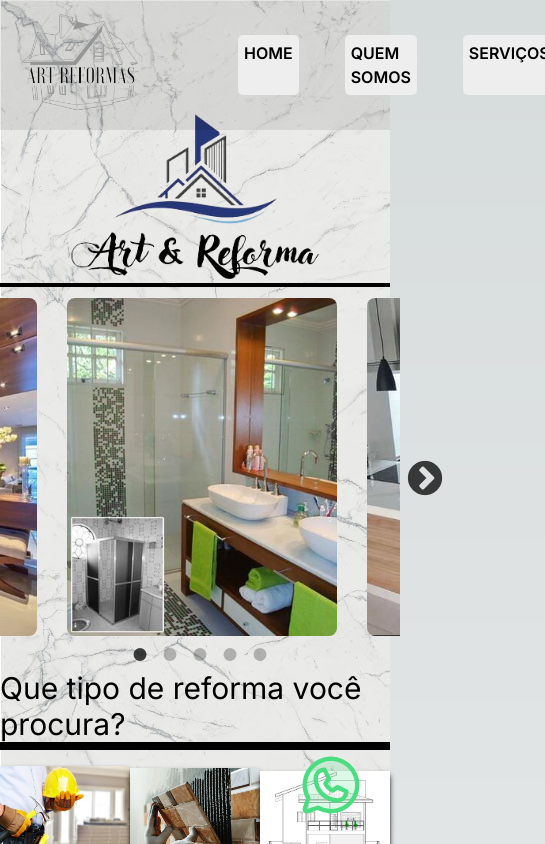
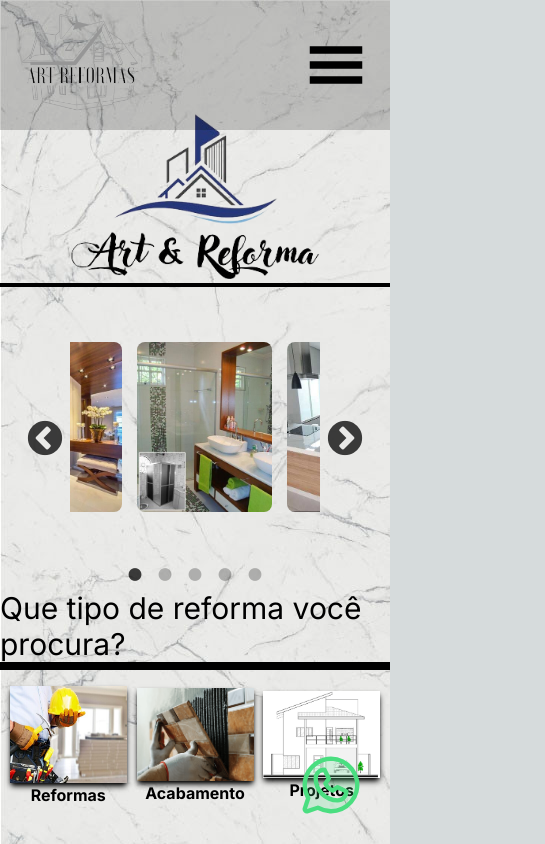
Before and after one commit to Caiqu3wav/artreformarct, a Next.js app: page / in a window 390 px wide. Shown: the top 844 px of the page, 545 px wide, since content can reach past the window. Built offline with nearby package versions, Linux system fonts and the light colour scheme.

Commit message:
responsivo

```diff
--- a/package.json
+++ b/package.json
@@ -12,6 +12,7 @@
     "next": "14.1.0",
     "react": "^18.2.0",
     "react-dom": "^18",
+    "react-icons": "^5.0.1",
     "react-slick": "^0.30.2",
     "slick-carousel": "^1.8.1"
   },
--- a/src/app/components/about/About.jsx
+++ b/src/app/components/about/About.jsx
@@ -4,9 +4,9 @@ import "./About.css"
 
 export default function About() {
     return(
-        <div className="about-cont gap-3 flex w-full flex-col items-center justify-center">
+        <div id="sobre" className="about-cont gap-3 flex w-full flex-col items-center justify-center">
             <h1 className="text-4xl font-semibold text-black">QUEM SOMOS?</h1>
-            <Image src={ArtRefLogo} alt="lo0go da empresa" className="w-[540px] rounded-md"/>
+            <Image src={ArtRefLogo} alt="lo0go da empresa" className="w-[540px] rounded-md midtw1:w-[480px] midtwo3:w-[70%]"/>
             <p className="text-black text-2xl flex flex-col gap-0 font-semibold"><span className="text-3xl">SOMOS UMA EMPRESA ESPECIALIZADA EM:</span>
 <span className="text-center self-center">PIAS/LAVATÓRIOS <br />
 NICHOS <br />
--- a/src/app/components/carousel/Carousel.css
+++ b/src/app/components/carousel/Carousel.css
@@ -1,12 +1,33 @@
 .carousel-container {
     width: 400px;
-    max-width: 800px; /* Defina o tamanho máximo desejado */
-    margin: 0 auto; /* Centralize o carousel */
+    max-width: 800px;
+    margin: 0 auto;
     max-height: 400px;
   }
 
+  @media screen and (max-width: 505px) {
+    .slick-slider{
+      width: 300px !important;
+      height: 260px !important;
+    }
+
+    .carousel-container{
+      width: 300px;
+    }
+  }
+
+  @media screen and (max-width: 394px) {
+    .slick-slider{
+      width: 250px !important;
+    }
+
+    .carousel-container{
+      width: 250px;
+    }
+  }
+
   .slick-slider {
-    width: 400px; /* Garanta que o carousel ocupe 100% da largura do contêiner */
+    width: 400px;
     height: 340px;
     display: flex;
     align-items: center;
--- a/src/app/components/footer/Footer.css
+++ b/src/app/components/footer/Footer.css
@@ -1,3 +1,20 @@
 footer{
     background: linear-gradient(rgb(107, 107, 107), rgb(54, 50, 50));
 }
+
+@media screen and (max-width: 811px) {
+
+.p_infos1{
+   font-size: 12px;
+}
+
+}
+
+@media screen and (max-width: 753px) {
+
+    .p_infos2{
+       font-size: 12px;
+       margin-left: 0;
+    }
+
+    }
--- a/src/app/components/header/Header.css
+++ b/src/app/components/header/Header.css
@@ -1,5 +1,5 @@
 .header{
-background-color: rgba(0, 0, 0, 0.082);
+background-color: rgba(0, 0, 0, 0.192);
 z-index: 900;
 }
 
--- a/src/app/components/header/Header.jsx
+++ b/src/app/components/header/Header.jsx
@@ -5,7 +5,7 @@ import "./Header.css"
 
 export default function Header(){
     return(
-        <header className="header flex items-center fixed w-full h-[130px]">
+        <header className="header flex items-center majorfour1:justify-between fixed w-full h-[130px]">
         <Image src={ArtRLogo} alt="logo art & reforma" className="w-[160px]"/>
         <Navbar/>
         </header>
--- a/src/app/components/hero/Hero.jsx
+++ b/src/app/components/hero/Hero.jsx
@@ -18,16 +18,16 @@ export default function Hero() {
                 <h1 className="text-black text-3xl">Que tipo de reforma você procura?</h1>
                 <hr className=" border-solid border-y-4 border-black w-full" />
                 <div className="flex w-full justify-evenly mt-4">
-                    <div className="flex flex-col items-center justify-center text-center">
-                    <Image src={HeroImage1} alt="pedreiro" className="w-[170px] shadow-md shadow-black"/>
+                    <div className="flex flex-col items-center justify-center text-center midtw1:w-[30%]">
+                    <Image src={HeroImage1} alt="pedreiro" className="w-[170px] shadow-md shadow-black midtw1:w-[100%]"/>
                     <p className="text-black font-bold">Reformas</p>
                     </div>
-                    <div className="flex flex-col items-center justify-center text-center">
-                    <Image src={HeroImage2} alt="acabamento" className="w-[170px] shadow-md shadow-black"/>
+                    <div className="flex flex-col items-center justify-center text-center midtw1:w-[30%]">
+                    <Image src={HeroImage2} alt="acabamento" className="w-[170px] shadow-md shadow-black midtw1:w-[100%]"/>
                     <p className="text-black font-bold">Acabamento</p>
                     </div>
-                    <div className="flex flex-col items-center justify-center text-center">
-                    <Image src={HeroImage3} alt="planta de casa" className="w-[170px] shadow-md shadow-black"/>
+                    <div className="flex flex-col items-center justify-center text-center midtw1:w-[30%]">
+                    <Image src={HeroImage3} alt="planta de casa" className="w-[170px] shadow-md shadow-black midtw1:w-[100%]"/>
                     <p className="text-black font-bold">Projetos</p>
                     </div>
                 </div>
--- /dev/null
+++ b/src/app/components/navbar/Navbar.css
@@ -0,0 +1,3 @@
+aside{
+    background-color: rgb(226, 226, 226);
+}
--- a/src/app/components/navbar/Navbar.jsx
+++ b/src/app/components/navbar/Navbar.jsx
@@ -1,14 +1,92 @@
-
+'use client';
+import { GiHamburgerMenu } from "react-icons/gi";
+import Link from "next/link";
+import { useState, useEffect } from "react";
+import "./Navbar.css"
 
 export default function Navbar() {
+const [isActive, setIsActive] = useState(false);
+
+    const sideList = [
+        {
+            title: 'HOME',
+            path: '/',
+        },
+        {
+            title: 'QUEM SOMOS',
+            path: '#sobre',
+        },
+        {
+            title: 'SERVIÇOS',
+            path: '#servicos',
+        },
+        {
+            title: 'ORÇAMENTO',
+            path: '#orcamento',
+        }
+    ];
+
+    const toggleMenu = () => {
+        setIsActive(!isActive);
+    }
+
+    useEffect(() => {
+        const handleEscKeyPress = (e) => {
+            if (e.keycode === 27 && isActive) {
+                setIsActive(false);
+            }
+        };
+
+        if (isActive) {
+            document.body.style.setProperty("overflow", "hidden");
+        }else {
+            document.body.style.setProperty("overflow", "auto");
+        }
+
+        document.addEventListener("keydown", handleEscKeyPress);
+
+        return () => {
+            document.removeEventListener("keydown", handleEscKeyPress);
+        };
+    }, [isActive]);
+
     return(
-        <nav className="ml-[20%]">
-            <ul className="flex gap-4 text-black font-semibold">
-            <li className="nav_items"><a href="#home">HOME</a></li>
+        <nav className="ml-[20%] major1:ml-[12%] majorthree:ml-[6%] majorthree1:ml-[2%]">
+            <ul className="flex gap-4 text-black font-semibold majorfour:gap-0 majorfour1:hidden">
+            <li className="nav_items"><a href="/">HOME</a></li>
             <li className="nav_items"><a href="#sobre">QUEM SOMOS</a></li>
             <li className="nav_items"><a href="#servicos">SERVIÇOS</a></li>
-            <li className="nav_items"><a href="#">ORÇAMENTOS</a></li>
+            <li className="nav_items"><a href="#orcamento">ORÇAMENTOS</a></li>
             </ul>
+            <button aria-label="Open Menu" onClick={toggleMenu} className="hidden mr-6
+             majorfour1:block">
+                <GiHamburgerMenu size={60} className="" style={{ color: 'black' }} />
+</button>
+
+                {isActive && (
+        <div className="z-10 fixed inset-0 transition-opacity">
+          <div
+            onClick={() => setIsActive(false)}
+            className="absolute inset-0 bg-black opacity-50"
+            tabIndex="0"
+          ></div>
+        </div>
+      )}
+
+      <aside
+        className={`transform top-0 left-0 w-64 lowtwo2:w-44 lowthreetwo:w-36 text-blue-600 font-extrabold fixed h-full overflow-auto ease-in-out transition-all duration-300 z-30 ${
+          isActive ? "translate-x-0" : "-translate-x-full"
+        }`}
+      >
+
+         {sideList.map(({ title, path }, index) => (
+    <Link href={path} key={index}>
+        <span className="flex items-center p-4 hover:bg-blue-600 hover:text-orange-400">
+          <span className="border-b-4 border-t-rose-200">{title}</span>
+        </span>
+    </Link>
+  ))}
+      </aside>
         </nav>
     )
 }
--- a/tailwind.config.ts
+++ b/tailwind.config.ts
@@ -7,6 +7,40 @@ const config: Config = {
     "./src/app/**/*.{js,ts,jsx,tsx,mdx}",
   ],
   theme: {
+    screens:{
+      'major': {'max': '1260px'},
+      'major1': {'max': '1240px'},
+      'majortwo': {'max': '1235px'},
+      'majortwomin': {'min': '1235px'},
+      'majortwo1': {'max': '1148px'},
+      'majortwo1-2': {'max': '1048px'},
+      'majortwo2': {'max': '1122px'},
+      'majortwo3': {'max': '1034px'},
+      'majortwo4': {'max': '940px'},
+      'majorthree': {'max': '890px'},
+      'majorthree1': {'max': '800px'},
+      'majorthree2': {'max': '772px'},
+      'majorfour': {'max': '761px'},
+      'majorfour1': {'max': '700px'},
+      'midtw': {'max': '648px'},
+      'midtw1': {'max': '583px'},
+      'midtwo': {'max': '553px'},
+      'midtwo2': {'max': '538px'},
+      'midtwo3': {'max': '516px'},
+      'midtwo4': {'max': '485px'},
+      'midthree': {'max': '600px'},
+      'midfour': {'max': '452px'},
+      'midfour1': {'max': '420px'},
+      'low': {'max': '400px'},
+      'lowone': {'max': '382px'},
+      'lowtwo': {'max': '370px'},
+      'lowtwo1': {'max': '348px'},
+      'lowtwo2': {'max': '325px'},
+      'lowtwo2-1': {'max': '306px'},
+      'lowtwo3': {'max': '293px'},
+      'lowthree': {'max': '275px'},
+      'lowthreetwo':{'max': '234px'},
+    },
     extend: {
       backgroundImage: {
         "gradient-radial": "radial-gradient(var(--tw-gradient-stops))",
```
Also changed, not shown: src/app/components/SectionReformas/SectionReformas.jsx (+17 -17 lines), src/app/components/footer/Footer.jsx (+14 -11 lines), 2 other files (tests, documents, lock files or other folders).
